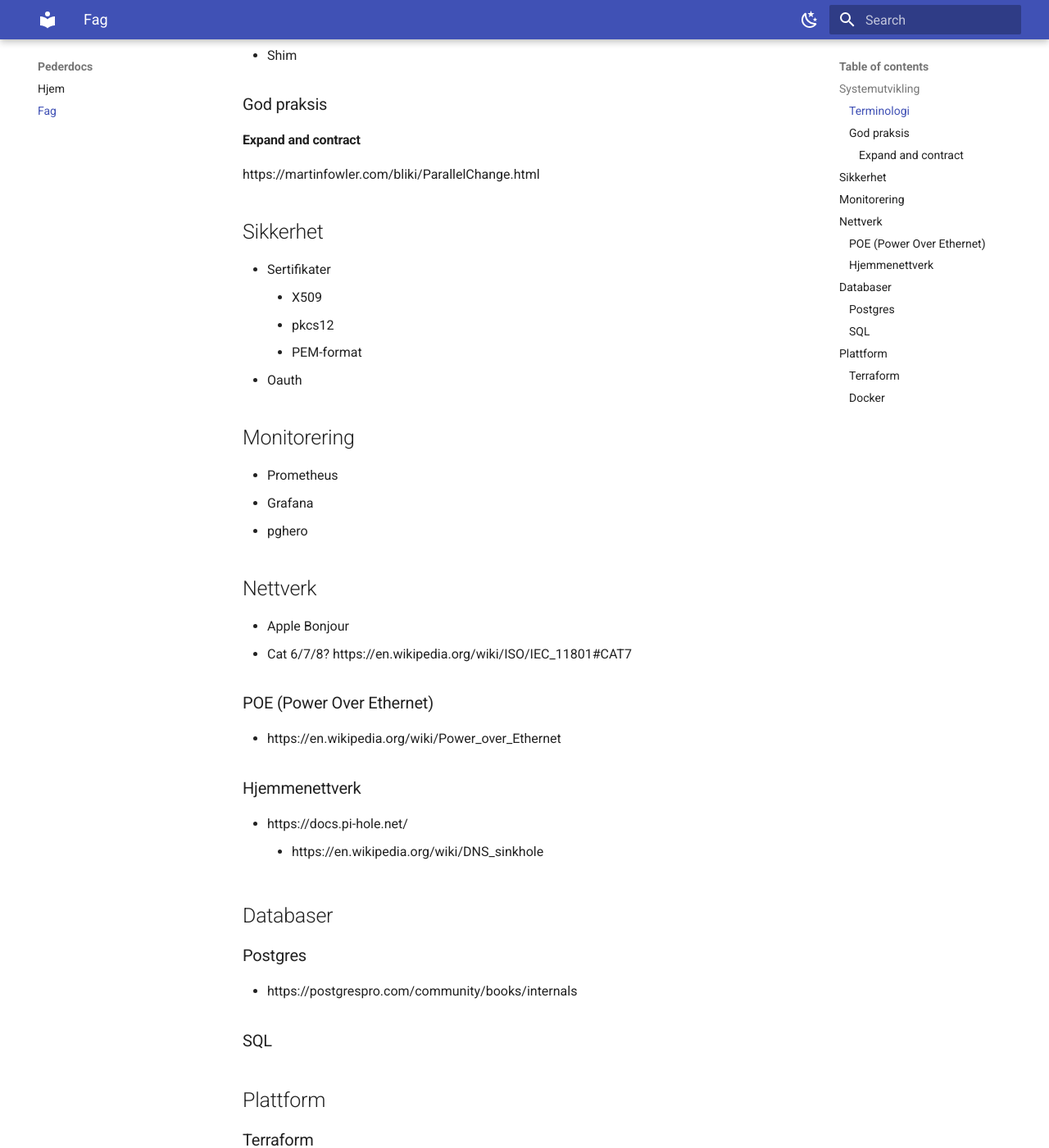
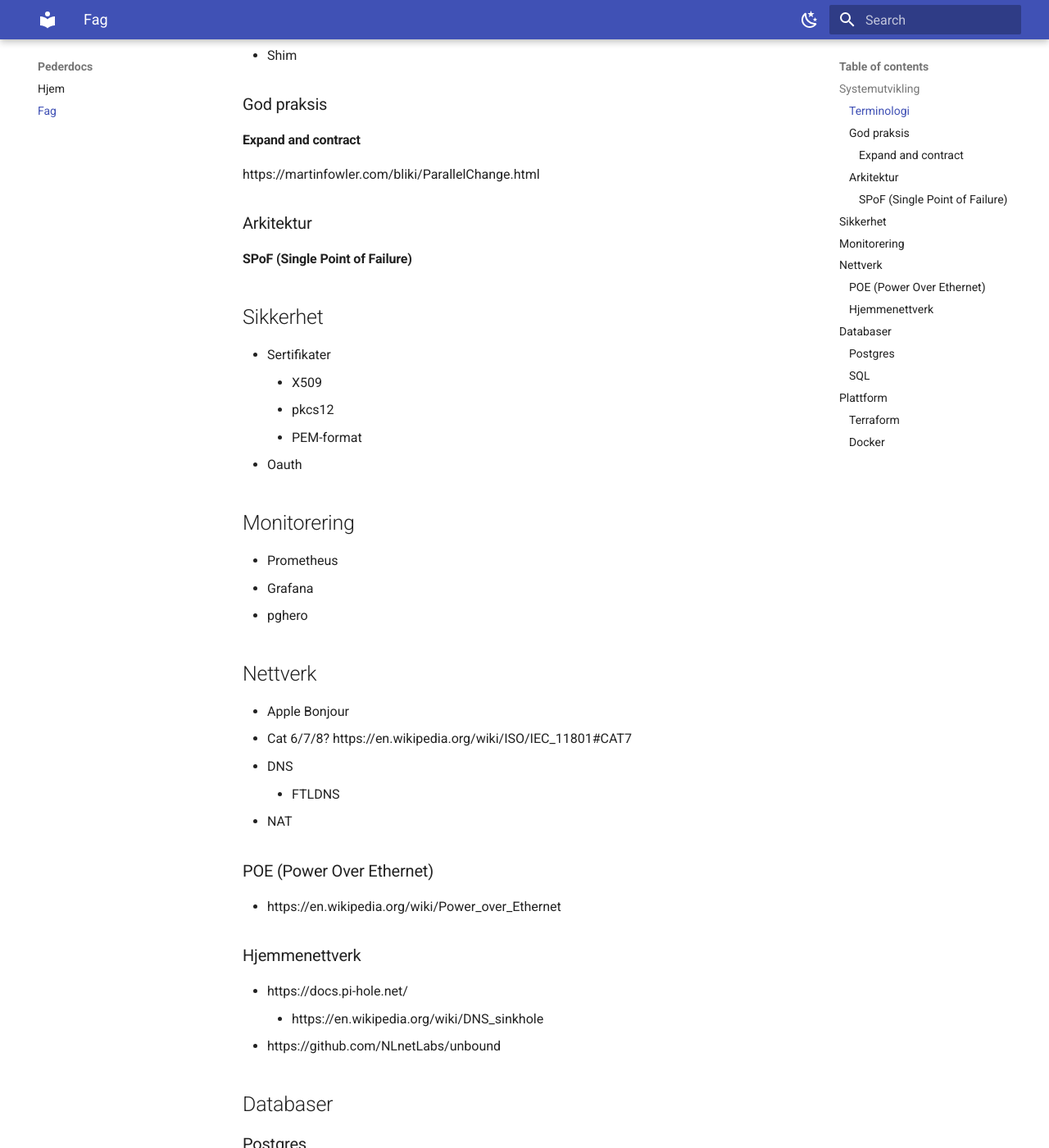
Before and after one commit to korsveien/docs, an MkDocs documentation site: the page built from docs/fag.md, in a window 1280 px wide and 1400 px high, scrolled down 222 px. Shown: the whole window at 82% size. Built offline with MkDocs 1.6.1 and Material for MkDocs 9.7.7, drawn with Linux system fonts in a browser that asks for light colours.

Commit message:
Add more stuff

```diff
--- a/docs/fag.md
+++ b/docs/fag.md
@@ -13,6 +13,10 @@
 #### Expand and contract
 
 https://martinfowler.com/bliki/ParallelChange.html
+
+### Arkitektur
+
+#### SPoF (Single Point of Failure)
 
 Sikkerhet
 ---------
@@ -35,6 +39,9 @@
 
 -	Apple Bonjour
 -	Cat 6/7/8? https://en.wikipedia.org/wiki/ISO/IEC_11801#CAT7
+-	DNS
+	-	FTLDNS
+-	NAT
 
 ### POE (Power Over Ethernet)
 
@@ -44,6 +51,7 @@
 
 -	https://docs.pi-hole.net/
 	-	https://en.wikipedia.org/wiki/DNS_sinkhole
+-	https://github.com/NLnetLabs/unbound
 
 Databaser
 ---------
```
